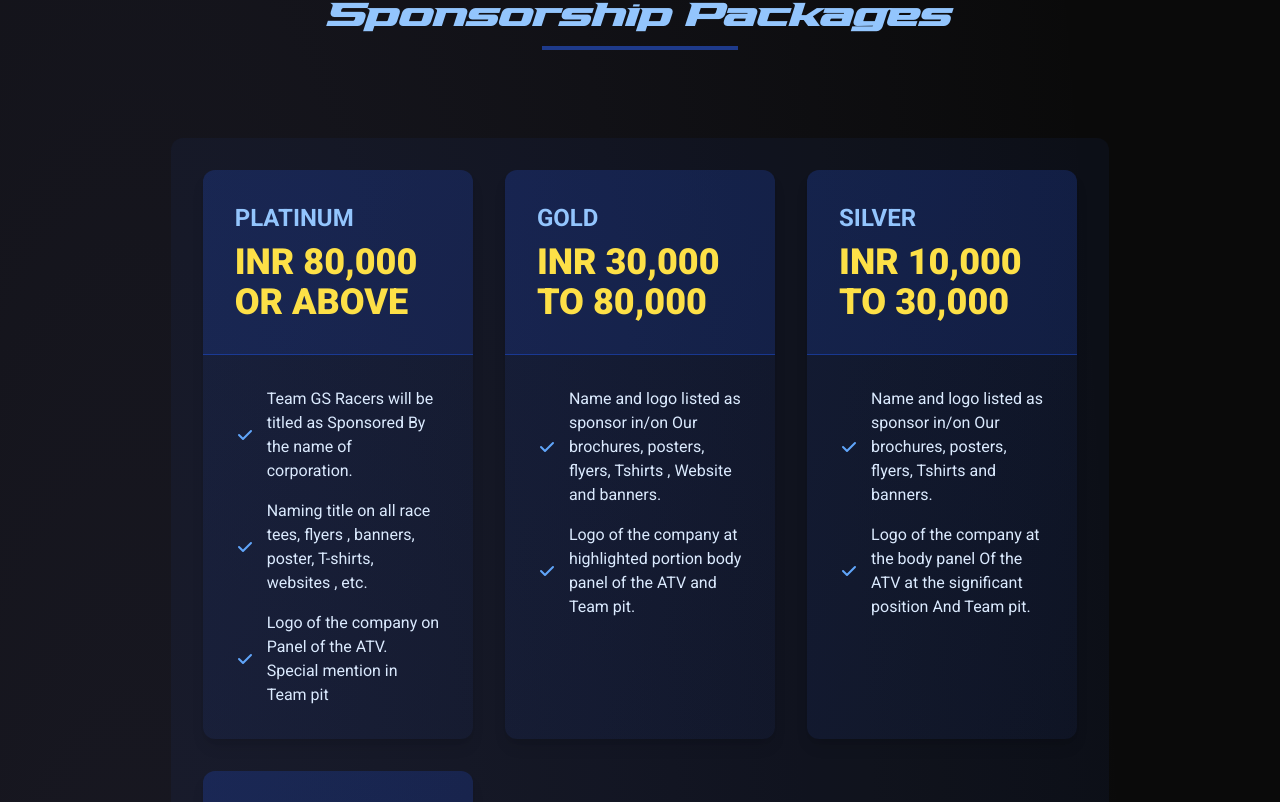
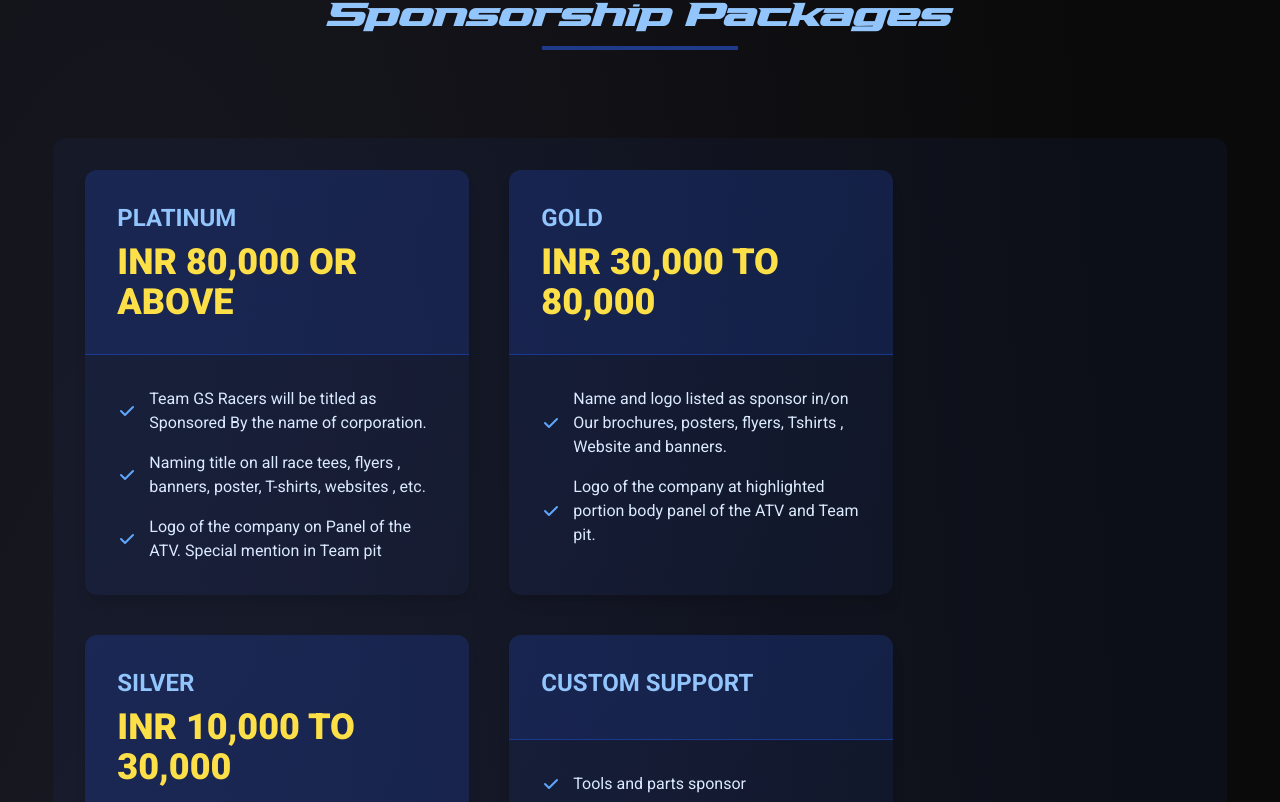
Before and after one commit to gsracers/gsracers, a React (Vite) app: page /sponsorship in a window 1280 px wide. Shown: the part 1258-2060 px from the top of the page. Built offline with nearby package versions, Linux system fonts and the light colour scheme.

Commit message:
final final

```diff
--- a/src/component/Card.jsx
+++ b/src/component/Card.jsx
@@ -9,7 +9,7 @@ const Card = ({ category, price, features }) => {
       animate={{ opacity: 1, y: 0 }}
       transition={{ duration: 0.5 }}
       whileHover={{ scale: 1.03 }}
-      className="flex flex-col rounded-xl bg-gradient-to-br from-blue-900/20 to-blue-900/10 shadow-lg overflow-hidden"
+      className="flex flex-col w-96  justify-items-center rounded-xl bg-gradient-to-br from-blue-900/20 to-blue-900/10 shadow-lg overflow-hidden"
     >
       <div className="p-8 bg-blue-800/20 border-b border-blue-700/50">
         <h3 className="text-2xl font-bold text-blue-300 mb-2">{category}</h3>
--- a/src/component/Sponsorshippage.jsx
+++ b/src/component/Sponsorshippage.jsx
@@ -84,7 +84,7 @@ function Sponsorshippage() {
   <hr className="bg-blue-900 md:w-1/6 w-1/2 mx-auto border-none my-2 h-1" />
 </div>
 
-<div className="grid gap-8 sm:grid-cols-1 md:grid-cols-2 lg:grid-cols-3 bg-blue-900/10 rounded-xl p-8 lg:w-4/5 lg:mx-auto">
+<div className=" flex gap-10 flex-wrap bg-blue-900/10 rounded-xl p-8  lg:mx-auto">
   {sponsorpackage.map((item) => (
     <Card
       key={item.category} // Ensure unique key for React reconciliation
```
